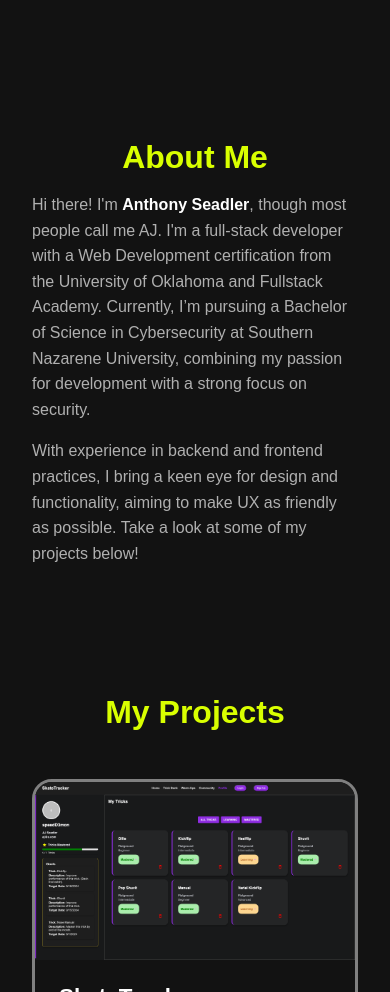
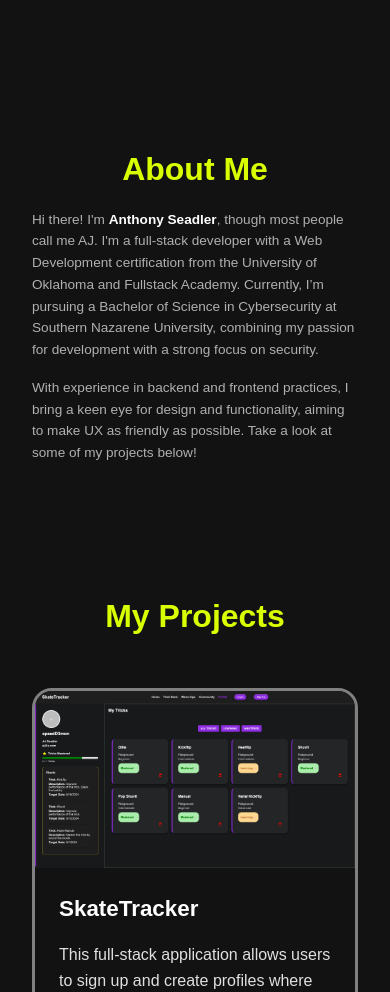
Before and after one commit to ajSeadler/landing-page, a React (Vite) app: page / in a window 390 px wide. Shown: the part 780-1772 px from the top of the page. Built offline with nearby package versions, Linux system fonts and the light colour scheme.

Commit message:
font styling

```diff
--- a/src/components/NavBar.jsx
+++ b/src/components/NavBar.jsx
@@ -10,7 +10,7 @@ export default function NavBar() {
     const handleScroll = () => {
       if (window.scrollY > lastScrollY.current) {
         // Scrolling down
-        setIsVisible(true); //keep this as true until animation doesnt happen on mobile. animation should only happen on desktop
+        setIsVisible(false); //keep this as true until animation doesnt happen on mobile. animation should only happen on desktop
       } else {
         // Scrolling up
         setIsVisible(true);
--- a/src/index.css
+++ b/src/index.css
@@ -1,3 +1,4 @@
+/* Universal Styles */
 * {
   margin: 0;
   padding: 0;
@@ -7,8 +8,92 @@
   cursor: url('/tech-cursor.svg') 16 16, auto;
 }
 
+/* Body Styles */
+body {
+  font-size: 16px;
+  line-height: 1.5;
+  font-family: Arial, sans-serif;
 
+  --font-size-h1: 2.5rem;
+  --font-size-h2: 2rem;
+  --font-size-h3: 1.75rem;
+  --font-size-h4: 1.5rem;
+  --font-size-h5: 1.25rem;
+  --font-size-h6: 1rem;
+  --font-size-p: 1rem;
+  --font-size-small: 0.875rem;
+}
 
+h1 {
+  font-size: var(--font-size-h1);
+}
+
+h2 {
+  font-size: var(--font-size-h2);
+}
+
+h3 {
+  font-size: var(--font-size-h3);
+}
+
+h4 {
+  font-size: var(--font-size-h4);
+}
+
+h5 {
+  font-size: var(--font-size-h5);
+}
+
+h6 {
+  font-size: var(--font-size-h6);
+}
+
+p {
+  font-size: var(--font-size-p);
+}
+
+small {
+  font-size: var(--font-size-small);
+}
+
+/* Responsive Font Adjustments */
+@media (max-width: 1200px) {
+  body {
+    --font-size-h1: 2.25rem;
+    --font-size-h2: 1.875rem;
+    --font-size-h3: 1.625rem;
+    --font-size-h4: 1.375rem;
+    --font-size-h5: 1.125rem;
+    --font-size-h6: 0.875rem;
+    --font-size-p: 0.95rem;
+  }
+}
+
+@media (max-width: 768px) {
+  body {
+    --font-size-h1: 2rem;
+    --font-size-h2: 1.75rem;
+    --font-size-h3: 1.5rem;
+    --font-size-h4: 1.25rem;
+    --font-size-h5: 1rem;
+    --font-size-h6: 0.875rem;
+    --font-size-p: 0.9rem;
+  }
+}
+
+@media (max-width: 480px) {
+  body {
+    --font-size-h1: 1.75rem;
+    --font-size-h2: 1.5rem;
+    --font-size-h3: 1.25rem;
+    --font-size-h4: 1.125rem;
+    --font-size-h5: 0.875rem;
+    --font-size-h6: 0.75rem;
+    --font-size-p: 0.85rem;
+  }
+}
+
+/* Button Styles */
 .button {
   display: flex;
   align-items: center;
@@ -28,8 +113,9 @@
   transform: scale(1.05);
 }
 
+/* Responsive Button Padding */
 @media (max-width: 768px) {
   .button {
-    padding: .5rem !important;
+    padding: 0.5rem !important;
   }
 }
```
